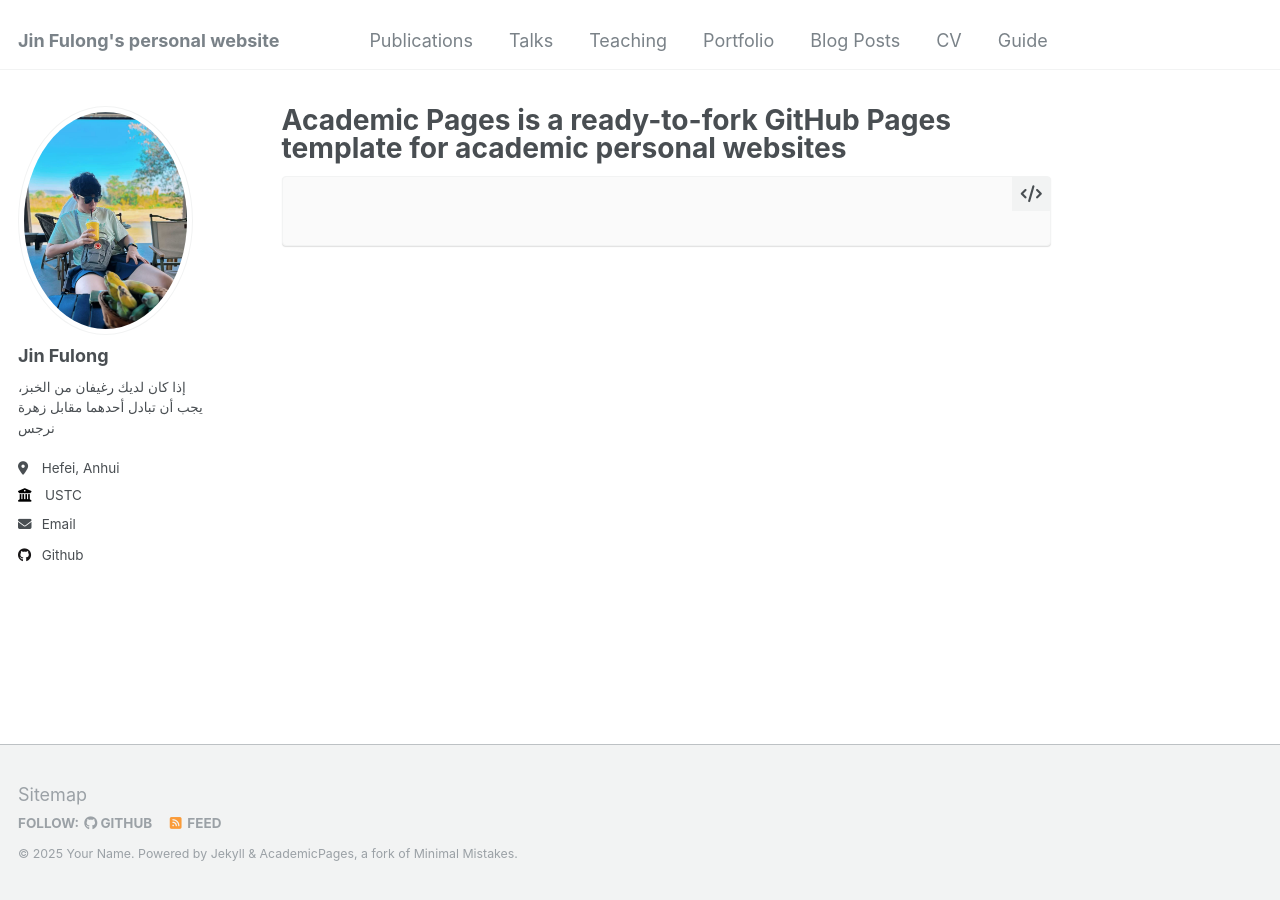
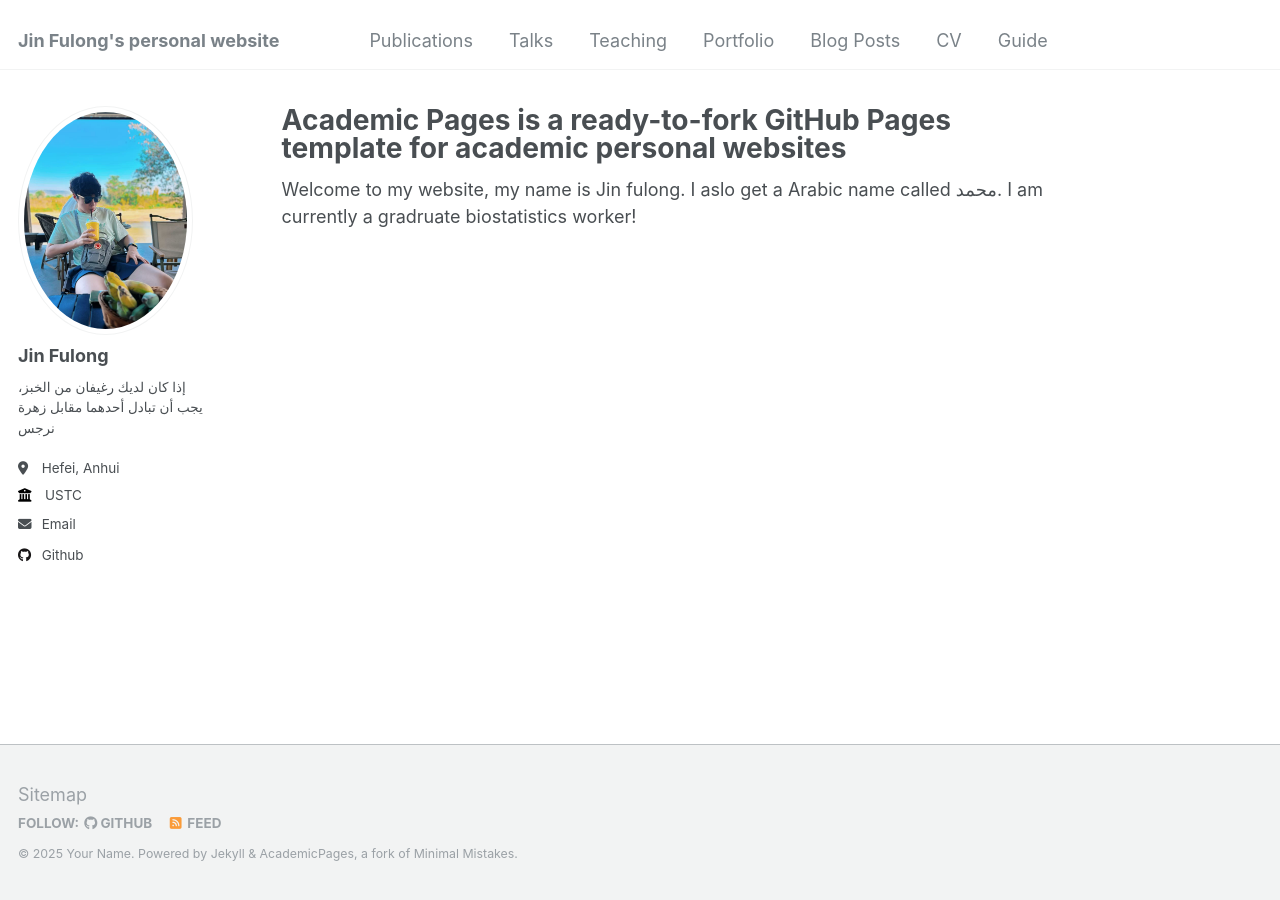
Before and after one commit to EQUIWDH/EQUIWDH.github.io, a Jekyll site: the page built from _pages/about.md, in a window 1280 px wide. Built offline with Jekyll 4.4.1, drawn with Linux system fonts in a browser that asks for light colours.

Commit message:
Update about.md

```diff
--- a/_pages/about.md
+++ b/_pages/about.md
@@ -6,5 +6,5 @@ redirect_from:
   - /about/
   - /about.html
 ---
-                                                                                                                                                                                                          لسلام عليكم
- Welcome to my website, my name is Jin fulong. I aslo get a Arabic name called محمد. I am a swimmer, biker and biostatistics worker!
+
+ Welcome to my website, my name is Jin fulong. I aslo get a Arabic name called محمد. I am currently a gradruate biostatistics worker!
```
